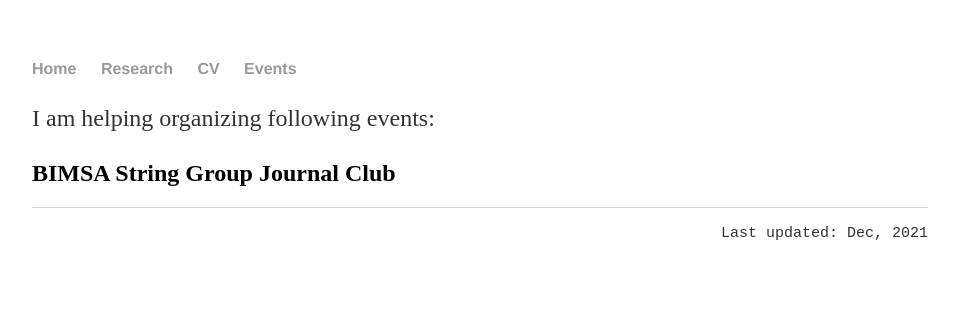
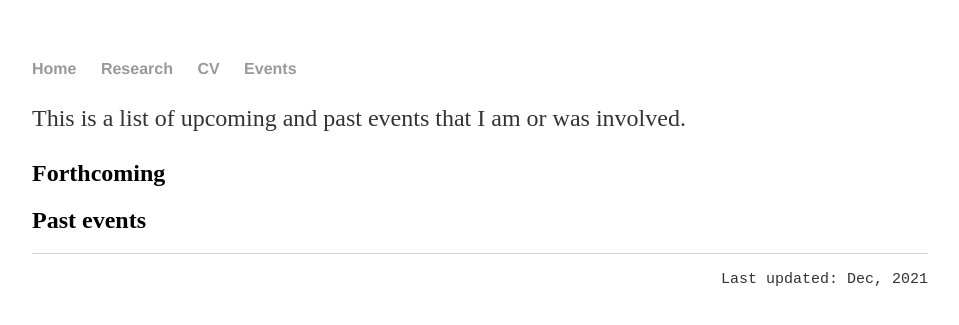
Before and after one commit to hhzou/hhzou.github.io, a Jekyll site: the page built from events/index.html, in a window 1280 px wide. Shown: the top 325 px of the page, without its empty margins (160-1119 px from the left). Built offline with Jekyll 4.4.1, drawn with Linux system fonts in a browser that asks for light colours.

Commit message:
Update index.html

```diff
--- a/events/index.html
+++ b/events/index.html
@@ -4,8 +4,10 @@ title: Hao Zou - Events
 ---
 <div class="events">
 	<p>
-		I am helping organizing following events:
+		This is a list of upcoming and past events that I am or was involved.
 	</p>
-	<h2>BIMSA String Group Journal Club</h2>
+	<h2>Forthcoming</h2>
 
+
+	<h2>Past events</h2>
 </div>
```
